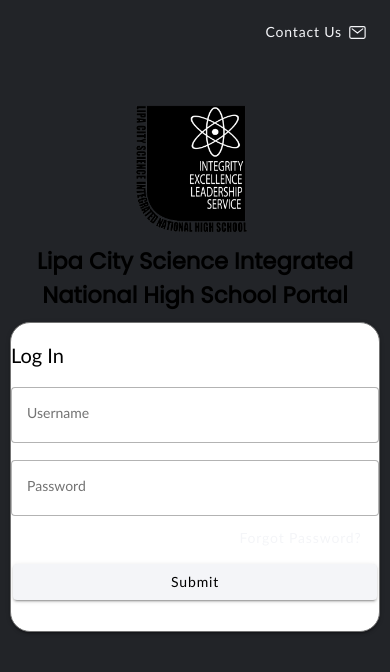
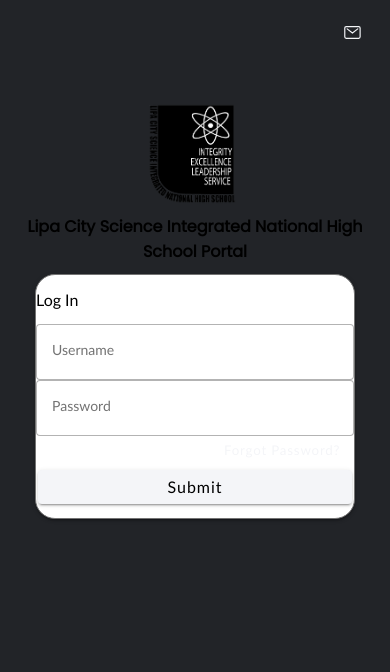
Before and after one commit to erickajanemacatol/lcsinhsportal, a React (Vite) app: page /login in a window 390 px wide. Shown: the top 672 px of the page. Built offline with nearby package versions, Linux system fonts and the light colour scheme.

Commit message:
Responsive Login

```diff
--- a/src/pages/Login.css
+++ b/src/pages/Login.css
@@ -1,3 +1,4 @@
+/*DESKTOP*/
 ion-button {
     text-transform: none;
     --ripple-color: transparent;
@@ -79,7 +80,6 @@ ion-button {
     justify-content: end;
     margin-right: 10px;
     margin-top: 10px;
-
 }
 
 .contact-button {
@@ -88,9 +88,89 @@ ion-button {
     --background-hover: var(--background);
 }
 
-.footer {
+
+/*MOBILE*/
+.mobile-logo-with-name-container {
+    display: block;
+    justify-content: center;
+}
+
+.m-logo-size {
+    margin-top: 50px;
+    margin-left: auto;
+    margin-right: auto;
+    height: 100px;
+    width: 100px;
+}
+
+.m-lcsinhs-title {
+    margin-left: auto;
+    margin-right: auto;
+    margin-top: 10px;
+    text-align: center;
+    font-weight: bold;
+    font-size: 12pt;
+    font-family: poppins;
+    color: black;
+}
+
+.m-login-card {
+    display: flex;
+    justify-content: center;
+    width: 320px;
+    height: 245px;
+    border-radius: 20px;
+    border-style: solid;
+    border-width: 1px;
+}
+
+.m-login-card-position {
     display: flex;
     align-items: center;
-    justify-content: start;
-    padding-left: 10px;
+    justify-content: center;
+
 }
+
+.m-login-text {
+    font-weight: 300;
+    font-size: 12pt;
+    color: black;
+    margin: auto;
+}
+
+.m-login-form-container {
+    display: block;
+    align-items: center;
+}
+
+.m-forgot {
+    display: flex;
+    height: 30px;
+    align-items: center;
+    justify-content: end;
+}
+
+.m-forgot-text-size {
+    font-size: 10pt;
+}
+
+.m-submit {
+    display: flex;
+    font-size: 12pt;
+    align-items: center;
+    justify-content: end;
+}
+
+.m-contact {
+    display: flex;
+    align-items: center;
+    justify-content: end;
+    margin-right: 10px;
+    margin-top: 10px;
+}
+
+.m-contact-button {
+    width: auto;
+    --ripple-color: transparent;
+    --background-hover: var(--background);
+}
--- a/src/pages/Login.tsx
+++ b/src/pages/Login.tsx
@@ -1,50 +1,66 @@
 import { IonButton, IonCard, IonContent, IonImg, IonInput, IonPage, IonIcon } from '@ionic/react';
 import './Login.css';
 import { mailOutline } from 'ionicons/icons';
-import { useEffect, useState } from 'react';
-import { Route } from 'react-router';
-import { error } from 'console';
+import { useState } from 'react';
+import { useMediaQuery } from 'react-responsive'
+import axios from 'axios';
+import { error, log } from 'console';
 
 
 const Login: React.FC = () => {
 
-  const [username, setUsername] = useState('');
-  const [password, setPassword] = useState('');
-  const [activePage, setActivePage] = useState('');
+  const [loginData, setLoginData] = useState({
+    username: null,
+    password: null
+  });
+
+  const handleInputChange = (e: any) => {
+    const { name, value } = e.target;
+
+    console.log(name, value);
+    setLoginData({
+      ...loginData,
+      [name]: value
+    })
+
+  }
+
+  const login = () => {
+    console.log(loginData, 'loginData')
+  }
+
+  const isDesktop = useMediaQuery({ minWidth: 992 })
+
+  return (
 
 
-  function loginUser() {
-    console.log(username, password)
-    const currpath = window.location.pathname;
-  }
-
-  return (
     <IonPage>
       <IonContent color={'dark'} scrollY={false} fullscreen={true}>
 
-        <div className='contact'>
+        <div>
+          {isDesktop ?
+            <><div className='contact'>
               <IonButton className="contact-button" fill="clear" color='light' id="trigger-button">
                 Contact Us
                 <IonIcon slot="end" color="light" icon={mailOutline}></IonIcon>
               </IonButton>
-        </div>
-
-        <div className='logo-with-name-container'>
+            </div><div className='logo-with-name-container'>
                 <IonImg className='logo-size' src="/src/imgs/logo.png" alt='logo'></IonImg>
                 <div className='lcsinhs-title'>Lipa City Science Integrated National High School Portal</div>
-        </div>
-
-        <div className='login-card-position'>
+              </div><div className='login-card-position'>
                 <IonCard className='login-card'>
 
                   <div className='login-form-container'>
                     <p className='login-text'>Log In</p>
+
                     <div>
                       <IonInput fill="outline"
                         label="Username"
                         labelPlacement="floating"
                         size={50}
-                  onIonChange={(e: any) => setUsername(e.target.value)}
+                        name="username"
+                        value={loginData.username}
+                        onInput={(e) => handleInputChange(e)}
                       ></IonInput>
                       <br></br>
 
@@ -53,7 +69,9 @@ const Login: React.FC = () => {
                         label="Password"
                         labelPlacement="floating"
                         type="password"
-                  onIonChange={(e: any) => setPassword(e.target.value)}
+                        name="password"
+                        value={loginData.password}
+                        onInput={(e) => handleInputChange(e)}
                       ></IonInput>
 
                       <div className='forgot'>
@@ -64,7 +82,70 @@ const Login: React.FC = () => {
                         className='submit'
                         fill='solid'
                         color="light"
-                  href='/home'
+                        onClick={login}
+                      >Submit
+                      </IonButton>
+                    </div>
+                  </div>
+                </IonCard>
+              </div></>
+            :
+            <><div className='m-contact'>
+              <IonButton className="contact-button" fill="clear" color='light' id="trigger-button">
+                <IonIcon color="light" icon={mailOutline}></IonIcon>
+              </IonButton>
+            </div>
+
+              <div className='mobile-logo-with-name-container'>
+                <IonImg className='m-logo-size' src="/src/imgs/logo.png" alt='logo'></IonImg>
+
+                <div className='m-lcsinhs-title'>
+                  Lipa City Science Integrated National High School Portal
+                </div>
+
+              </div>
+
+              <div className='m-login-card-position'>
+                <IonCard className='m-login-card'>
+
+                  <div className='m-login-form-container'>
+                    <div className='spacer-h-s' />
+                    <p className='m-login-text'>Log In</p>
+                    <div className='spacer-h-s' />
+                    <div>
+                      <IonInput fill="outline"
+                        label="Username"
+                        labelPlacement="floating"
+                        size={35}
+                        name="username"
+                        value={loginData.username}
+                        onInput={(e) => handleInputChange(e)}
+                      ></IonInput>
+
+                      <IonInput
+                        fill="outline"
+                        label="Password"
+                        labelPlacement="floating"
+                        type="password"
+                        name="password"
+                        value={loginData.password}
+                        onInput={(e) => handleInputChange(e)}
+                      ></IonInput>
+
+                      <div className='m-forgot'>
+                        <IonButton className="m-forgot-text-size"
+                          fill="clear"
+                          color="light"
+                          size='small'>Forgot Password?
+                        </IonButton>
+                      </div>
+
+                      <IonButton
+                        className='m-submit'
+                        fill='solid'
+                        color="light"
+                        onClick={login}
+                        size='small'
                       >Submit
                       </IonButton>
                     </div>
@@ -73,14 +154,14 @@ const Login: React.FC = () => {
 
                 </IonCard>
 
+              </div></>
+
+          }
+
         </div>
-
       </IonContent>
-    </IonPage>
+    </IonPage >
   );
 };
 
 export default Login;
-function setActivePage(arg0: string) {
-  throw new Error('Function not implemented.');
-}
```
Lines whose indentation alone changed are shown as unchanged.
